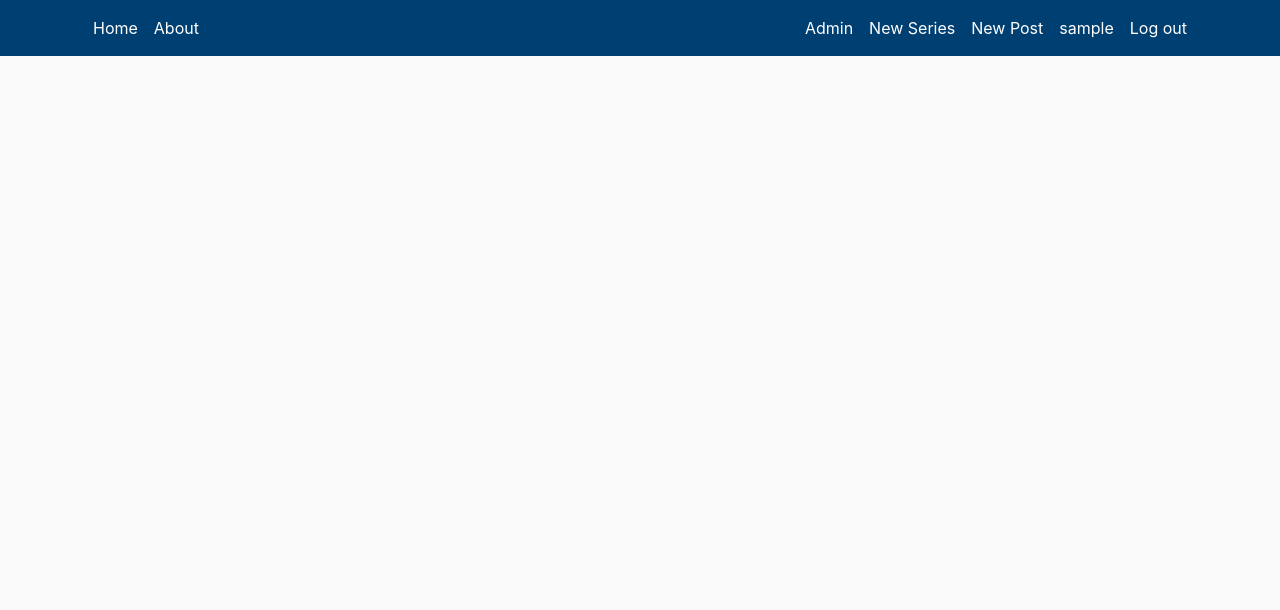
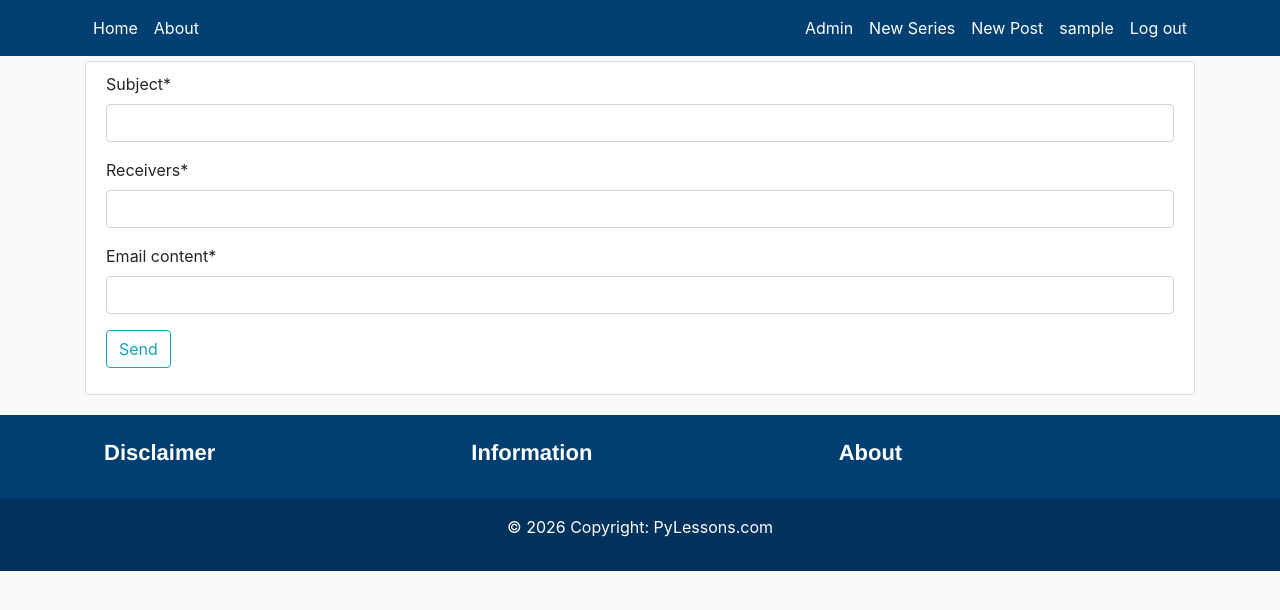
Before and after one commit to andy-l-qa/django-blog-1, a Django app: page /newsletter in a window 1280 px wide. Shown: the top 610 px of the page. Run offline with Django 5.2, Linux system fonts and the light colour scheme; the visitor is signed in with stand-in values (Sample User, id 1); data that the repository does not hold is empty; some libraries are stand-ins or nearby versions.

Commit message:
Added feature to let users to subscribe and to be able to send newsletters to subscribed users.

```diff
--- a/config/settings.py
+++ b/config/settings.py
@@ -159,6 +159,7 @@ DATA_UPLOAD_MAX_MEMORY_SIZE = 5242880 # 5MB
 TINYMCE_DEFAULT_CONFIG = {
     'custom_undo_redo_levels': 100,
     'selector': 'textarea',
+    'promotion': False,
     "menubar": "file edit view insert format tools table help",
     'plugins': 'link image preview codesample contextmenu table code lists fullscreen',
     'toolbar1': 'undo redo | backcolor casechange permanentpen formatpainter removeformat formatselect fontselect fontsizeselect',
--- a/main/forms.py
+++ b/main/forms.py
@@ -1,5 +1,6 @@
 from django import forms
 from .models import Article, ArticleSeries
+from tinymce.widgets import TinyMCE
 
 class SeriesCreateForm(forms.ModelForm):
     class Meta:
@@ -48,3 +49,8 @@ class ArticleUpdateForm(forms.ModelForm):
             "series",
             "image",
         ]
+
+class NewsletterForm(forms.Form):
+    subject = forms.CharField()
+    receivers = forms.CharField()
+    message = forms.CharField(widget=TinyMCE(), label="Email content")
--- a/main/static/main/main.css
+++ b/main/static/main/main.css
@@ -189,3 +189,23 @@ a.article-title:hover {
   height: 125px;
   padding: 5px;
 }
+
+.site-footer .navbar-nav .nav-link {
+  color: var(--brightText);
+}
+
+.site-footer .navbar-nav .nav-link:hover {
+  color: #ffffff;
+}
+
+.site-footer .navbar-nav .nav-link.active {
+  font-weight: 500;
+}
+
+.footer-text h4, .footer-text p, .footer-text a {
+  color: var(--brightText);
+}
+
+.footer-text a:hover {
+  color: #ffffff;
+}
--- /dev/null
+++ b/main/templates/main/footer.html
@@ -0,0 +1,52 @@
+<footer class="footer-color text-center footer-text">
+    <div class="container p-4">
+        {% if not user.is_authenticated %}
+            <section class="">
+                <form action="{% url 'subscribe' %}" method="post">
+                    <div class="row d-flex justify-content-center">
+                    {% csrf_token %}
+
+                        <div class="col-auto">
+                            <p class="pt-2">Subscribe for our newsletter</p>
+                        </div>
+
+                        <div class="col-auto">
+                            <input id="name" name="name" class="form-control" placeholder="Your Name"/>
+                        </div>
+
+                        <div class="col-auto">
+                            <input id="email" name="email" type="email" class="form-control" placeholder="Email address"/>
+                        </div>
+
+                        <div class="col-auto">
+                            <button type="submit" class="btn btncolor">
+                                <i class="fa fa-arrow-circle-right fa-lg"></i>
+                            </button>
+                        </div>
+                    </div>
+                </form>
+            </section>
+        {% endif %}
+        <div class="row mobiledevice">
+            <div class="col-lg-4 col-md-4 col-sm-4 text-left">
+                <a href="/">
+                    <h4>Disclaimer</h4>
+                </a>
+            </div>
+            <div class="col-lg-4 col-md-4 col-sm-4 text-left">
+                <h4>Information</h4>
+            </div>
+            <div class="col-lg-4 col-md-4 col-sm-4 text-left">
+                <a href="/">
+                    <h4>About</h4>
+                </a>
+            </div>
+        </div>
+
+    </div>
+    <div class="text-center p-3" style="background-color: rgba(0, 0, 0, 0.2);">
+        <p>© {% now "Y" %} Copyright:
+            <a href="https://PyLessons.com/">PyLessons.com</a>
+        </p>
+    </div>
+</footer>
--- a/main/templates/main/header.html
+++ b/main/templates/main/header.html
@@ -35,6 +35,7 @@
             </div>
         </div>
     </main>
+    {% include 'main/footer.html' %}
 
     <!-- Prism JS -->
     <script src="{% static 'prism.js' %}"></script>
--- /dev/null
+++ b/main/templates/main/newsletter.html
@@ -0,0 +1,14 @@
+{% extends "main/header.html" %}
+{% load crispy_forms_tags %}
+{% block content %}
+    <div class="content-section">
+        <form method="POST">
+            {% csrf_token %}
+            {{ form|crispy  }}
+            {{ form.media  }}
+            <div class="form-group">
+                <button class="btn btn-outline-info" type="submit">Send</button>
+            </div>
+        </form>
+    </div>
+{% endblock content %}
--- a/main/urls.py
+++ b/main/urls.py
@@ -3,6 +3,7 @@ from . import views
 
 urlpatterns = [
     path("", views.homepage, name="homepage"),
+    path("newsletter", views.newsletter, name="newsletter"),
     path("new_series", views.new_series, name="series-create"),
     path("new_post", views.new_post, name="post-create"),
     path("<series>", views.series, name="series"),
--- a/main/views.py
+++ b/main/views.py
@@ -3,11 +3,14 @@ from django.shortcuts import render, redirect
 from django.views.decorators.csrf import csrf_exempt
 from django.conf import settings
 
-from config.settings import MEDIA_URL
+from users.models import SubscribedUsers
+from django.contrib import messages
+from django.core.mail import EmailMessage
 
 from .models import Article, ArticleSeries
 from .decorators import user_is_superuser
-from .forms import SeriesCreateForm, ArticleCreateForm, SeriesUpdateForm, ArticleUpdateForm
+from .forms import NewsletterForm, SeriesCreateForm, ArticleCreateForm, SeriesUpdateForm, ArticleUpdateForm#, NewsletterForm
+from users.models import SubscribedUsers
 
 import os
 from uuid import uuid4
@@ -170,43 +173,20 @@ def upload_image(request, series, article):
     if request.method != 'POST':
         return JsonResponse({"Error Message": "Wrong request"})
 
-    matching_article = Article.objects.filter(
-        series__slug=series,
-        article_slug=article
-    ).first()
-
+    matching_article = Article.objects.filter(series__slug=series, article_slug=article).first()
     if not matching_article:
-        return JsonResponse({
-            "Error Message": f"Wrong series({series}) or article ({article})"
-        })
+        return JsonResponse({"Error Message": f"Wrong series({series}) or article ({article})"})
 
     file_obj = request.FILES['file']
-    file_name_suffix = file_obj.name.split('.')[-1].lower()
+    file_name_suffix = file_obj.name.split('.')[-1]
+    if file_name_suffix not in ['jpg', 'png', 'gif', 'jpeg']:
+        return JsonResponse({"Error Message": f"Wrong file suffix ({file_name_suffix}), supported are .jpg, .png, .git, .pjeg"})
 
-    if file_name_suffix not in ['jpg', 'png', 'gif', 'jpeg']:
-        return JsonResponse({
-            "Error Message": f"Wrong file suffix ({file_name_suffix}), supported are .jpg, .png, .gif, .jpeg"
-        })
-
-    file_path = os.path.join(
-        settings.MEDIA_ROOT,
-        'ArticleSeries',
-        matching_article.slug,
-        file_obj.name
-    )
+    file_path = os.path.join(settings.MEDIA_ROOT, 'ArticleSeries', matching_article.slug, file_obj.name)
 
     if os.path.exists(file_path):
         file_obj.name = str(uuid4()) + '.' + file_name_suffix
-
-        file_path = os.path.join(
-            settings.MEDIA_ROOT,
-            'ArticleSeries',
-            matching_article.slug,
-            file_obj.name
-        )
-
-    # Create directory if it doesn't exist
-    os.makedirs(os.path.dirname(file_path), exist_ok=True)
+        file_path = os.path.join(settings.MEDIA_ROOT, 'ArticleSeries', matching_article.slug, file_obj.name)
 
     with open(file_path, 'wb+') as f:
         for chunk in file_obj.chunks():
@@ -214,10 +194,32 @@ def upload_image(request, series, article):
 
     return JsonResponse({
         "Message": "Image upload successfully",
-        "location": os.path.join(
-            settings.MEDIA_URL,
-            'ArticleSeries',
-            matching_article.slug,
-            file_obj.name
-        )
-    })
+        "location": os.path.join(settings.MEDIA_URL, 'ArticleSeries', matching_article.slug, file_obj.name)
+        })
+
+@user_is_superuser
+def newsletter(request):
+    if request.method == 'POST':
+        form = NewsletterForm(request.POST)
+        if form.is_valid():
+            subject = form.cleaned_data.get('subject')
+            receivers = form.cleaned_data.get('receivers').split(',')
+            email_message = form.cleaned_data.get('message')
+
+            mail = EmailMessage(subject, email_message, f"PyLessons <{request.user.email}>", bcc=receivers)
+            mail.content_subtype = 'html'
+
+            if mail.send():
+                messages.success(request, "Email sent succesfully")
+            else:
+                messages.error(request, "There was an error sending email")
+
+        else:
+            for error in list(form.errors.values()):
+                messages.error(request, error)
+
+        return redirect('/')
+
+    form = NewsletterForm()
+    form.fields['receivers'].initial = ','.join([active.email for active in SubscribedUsers.objects.all()])
+    return render(request=request, template_name='main/newsletter.html', context={'form': form})
--- a/users/models.py
+++ b/users/models.py
@@ -1,9 +1,8 @@
 from django.contrib.auth.models import AbstractUser
 from django.db import models
-from django.template.defaultfilters import slugify
+from django.utils import timezone
 import os
 
-# Create your models here.
 class CustomUser(AbstractUser):
     def image_upload_to(self, instance=None):
         if instance:
@@ -23,3 +22,11 @@ class CustomUser(AbstractUser):
 
     def __str__(self):
         return self.username
+
+class SubscribedUsers(models.Model):
+    name = models.CharField(max_length=100)
+    email = models.EmailField(unique=True, max_length=100)
+    created_date = models.DateTimeField('Date created', default=timezone.now)
+
+    def __str__(self):
+        return self.email
--- a/users/urls.py
+++ b/users/urls.py
@@ -3,6 +3,7 @@ from . import views
 # from django.contrib.auth import views as auth_views
 
 urlpatterns = [
+    path('subscribe', views.subscribe, name='subscribe'),
     path("register", views.register, name="register"),
     path('login', views.custom_login, name='login'),
     path('logout', views.custom_logout, name='logout'),
```
Also changed, not shown: users/admin.py (+5 -2 lines), users/views.py (+35 -0 lines), users/migrations/0003_subscribedusers.py (added).
